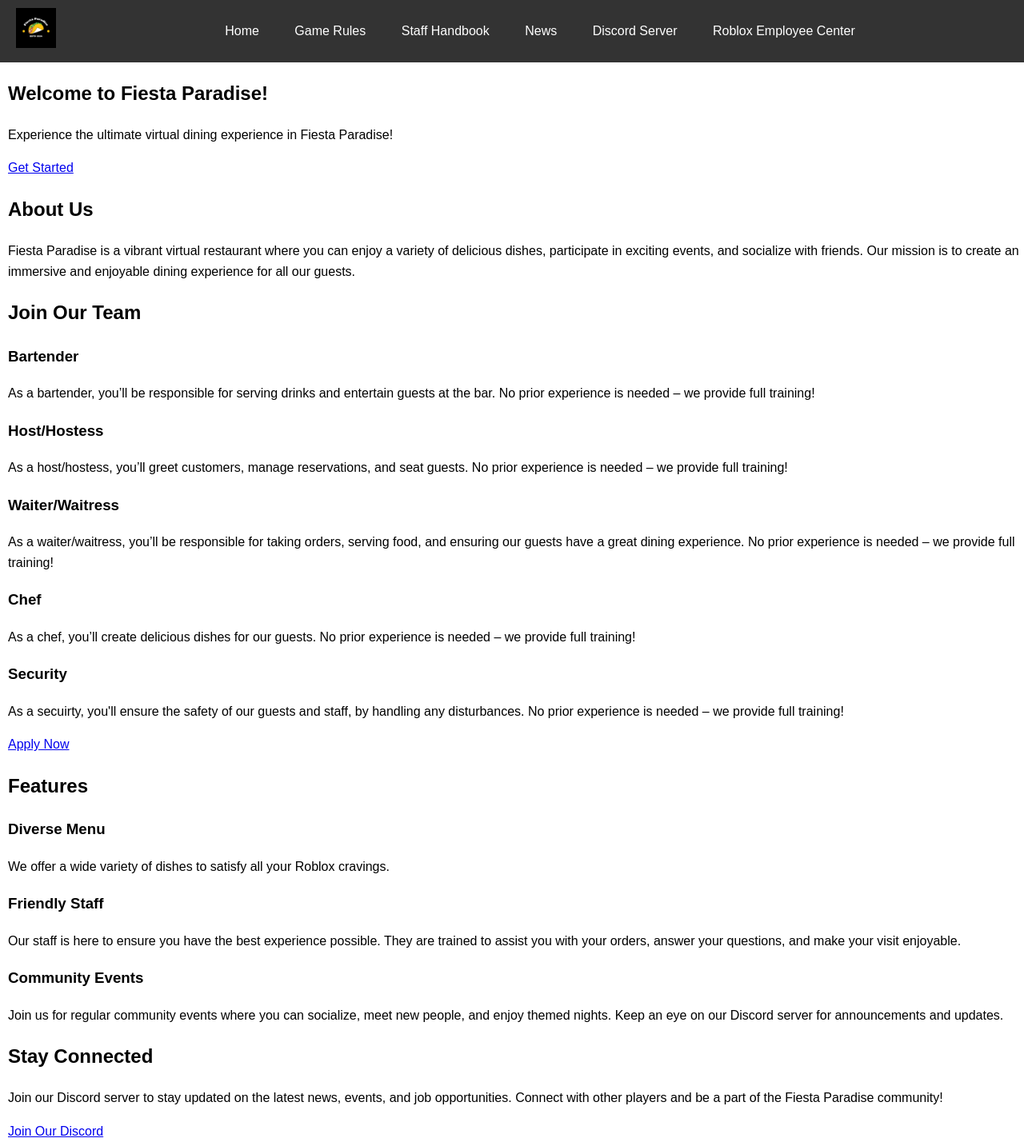
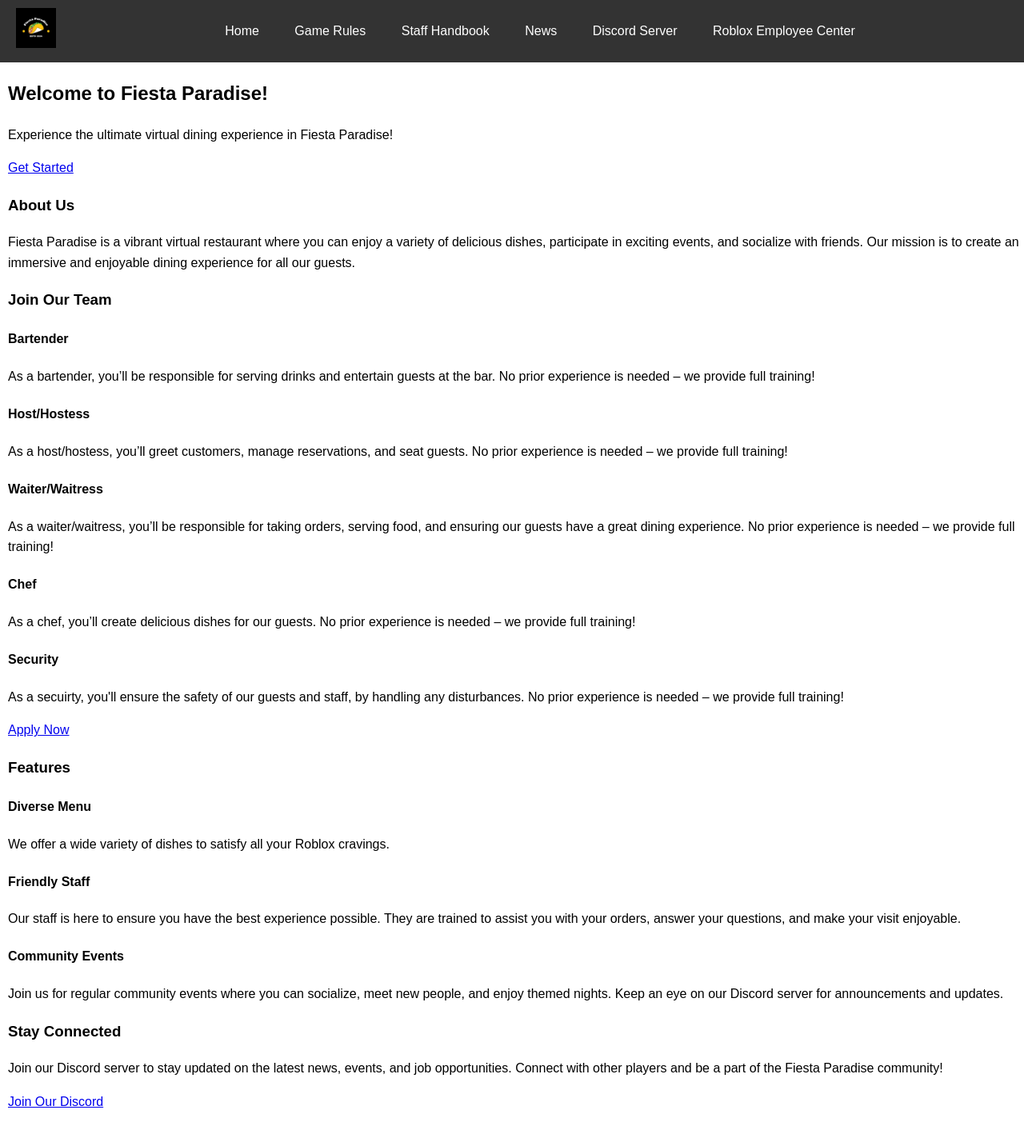
Before and after one commit to ifBars/Fiesta-Paradise, a Jekyll site: the page built from index.html, in a window 1280 px wide. Shown: the whole page at 80% size. Built offline with Jekyll 4.4.1, drawn with Linux system fonts in a browser that asks for light colours; after the commit the page ends 1390 px from its top, so only the background shows below that.

```diff
--- a/index.html
+++ b/index.html
@@ -16,7 +16,7 @@ title: "Home"
     <!-- About Section -->
     <section class="about">
         <div class="about-content">
-            <h2>About Us</h2>
+            <h3>About Us</h3>
             <p>Fiesta Paradise is a vibrant virtual restaurant where you can enjoy a variety of delicious dishes,
                 participate in exciting events, and socialize with friends. Our mission is to create an immersive and
                 enjoyable dining experience for all our guests.</p>
@@ -26,29 +26,29 @@ title: "Home"
     <!-- Jobs Section -->
     <section class="jobs">
         <div class="jobs-content">
-            <h2>Join Our Team</h2>
+            <h3>Join Our Team</h3>
             <div class="job-role">
-                <h3>Bartender</h3>
+                <h4>Bartender</h4>
                 <p>As a bartender, you’ll be responsible for serving drinks and entertain guests at the bar. No prior
                     experience is needed – we provide full training!</p>
             </div>
             <div class="job-role">
-                <h3>Host/Hostess</h3>
+                <h4>Host/Hostess</h4>
                 <p>As a host/hostess, you’ll greet customers, manage reservations, and seat guests. No prior experience
                     is needed – we provide full training!</p>
             </div>
             <div class="job-role">
-                <h3>Waiter/Waitress</h3>
+                <h4>Waiter/Waitress</h4>
                 <p>As a waiter/waitress, you’ll be responsible for taking orders, serving food, and ensuring our guests
                     have a great dining experience. No prior experience is needed – we provide full training!</p>
             </div>
             <div class="job-role">
-                <h3>Chef</h3>
+                <h4>Chef</h4>
                 <p>As a chef, you’ll create delicious dishes for our guests. No prior experience is needed – we provide
                     full training!</p>
             </div>
             <div class="job-role">
-                <h3>Security</h3>
+                <h4>Security</h4>
                 <p>As a secuirty, you'll ensure the safety of our guests and staff, by handling any disturbances. No
                     prior experience is needed – we provide full training!</p>
             </div>
@@ -59,18 +59,18 @@ title: "Home"
     <!-- Features Section -->
     <section class="features">
         <div class="features-content">
-            <h2>Features</h2>
+            <h3>Features</h3>
             <div class="feature-item">
-                <h3>Diverse Menu</h3>
+                <h4>Diverse Menu</h4>
                 <p>We offer a wide variety of dishes to satisfy all your Roblox cravings.</p>
             </div>
             <div class="feature-item">
-                <h3>Friendly Staff</h3>
+                <h4>Friendly Staff</h4>
                 <p>Our staff is here to ensure you have the best experience possible. They are trained to assist you
                     with your orders, answer your questions, and make your visit enjoyable.</p>
             </div>
             <div class="feature-item">
-                <h3>Community Events</h3>
+                <h4>Community Events</h4>
                 <p>Join us for regular community events where you can socialize, meet new people, and enjoy themed
                     nights. Keep an eye on our Discord server for announcements and updates.</p>
             </div>
@@ -80,7 +80,7 @@ title: "Home"
     <!-- Contact Section -->
     <section class="contact">
         <div class="contact-content">
-            <h2>Stay Connected</h2>
+            <h3>Stay Connected</h3>
             <p>Join our Discord server to stay updated on the latest news, events, and job opportunities. Connect with
                 other players and be a part of the Fiesta Paradise community!</p>
             <a href="https://discord.gg/hKqgVrXjRF" class="cta-button">Join Our Discord</a>
```
